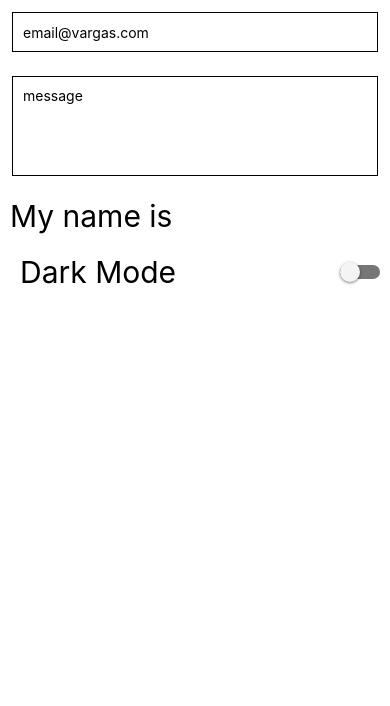
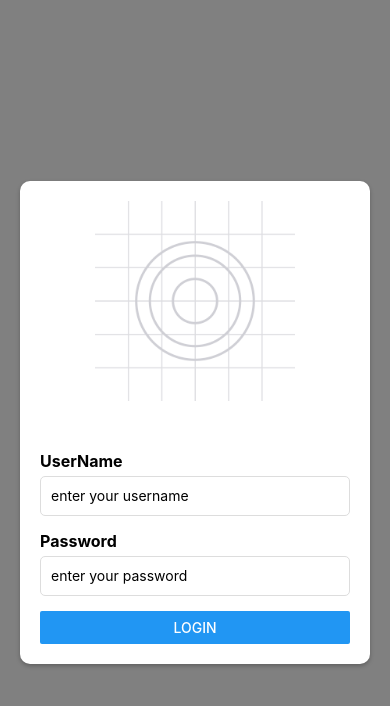
Before and after one commit to Uwihanganyeobed/React-Native-Fundamentals, a React Native app: screen / in a window 390 px wide. Shown: the top 706 px of the page. Built offline with nearby package versions, Linux system fonts and the light colour scheme.

Commit message:
formView

```diff
--- a/App.js
+++ b/App.js
@@ -12,6 +12,7 @@ import {
   Switch
 } from "react-native";
 import { useState } from "react";
+import LoginForm from "./components/LoginForm";
 
 export default function App() {
   const [name,setName]=useState('');
@@ -19,7 +20,7 @@ export default function App() {
   return (
 
   <SafeAreaView style={styles.container}>
-    <TextInput style={styles.input} value={name}onChangeText={setName}
+    {/* <TextInput style={styles.input} value={name}onChangeText={setName}
     placeholder="email@vargas.com"
     autoCorrect={false}
     autoCapitalize="none"
@@ -33,7 +34,8 @@ export default function App() {
     <Switch value={isDarkMode} onValueChange={()=>setisDarkMode((prev)=> !prev)}
     trackColor={{ false: "#767577", true: 'lightblue'}}
     thumbColor="#f4f4f4" />
-    </View>
+    </View> */}
+    <LoginForm/>
   </SafeAreaView>);
 }
 const styles = StyleSheet.create({
--- /dev/null
+++ b/components/LoginForm.jsx
@@ -0,0 +1,69 @@
+import { useState } from "react";
+import { View, Text,Platform,Image,KeyboardAvoidingView, TextInput, Button, StyleSheet } from "react-native";
+export default function LoginForm() {
+  const [username, setUserName] = useState("");
+  const [password, setPassword] = useState("");
+  return (
+    <KeyboardAvoidingView behavior="padding"keyboardVerticalOffset={Platform.OS=='ios'? 100: 0} style={styles.container}>
+      <View style={styles.form}>
+         <Image source={require('../assets/adaptive-icon.png')} style={styles.img} />
+        <Text style={styles.label}>UserName</Text>
+        <TextInput
+          style={styles.input}
+          placeholder="enter your username"
+          value={username}
+          onChangeText={setUserName}
+        />
+        <Text style={styles.label}>Password</Text>
+        <TextInput
+          style={styles.input}
+          placeholder="enter your password"
+          secureTextEntry
+          value={password}
+          onChangeText={setPassword}
+        />
+        <Button title="Login" onPress={() => {}} />
+      </View>
+    </KeyboardAvoidingView>
+  );
+}
+const styles = StyleSheet.create({
+  container: {
+    flex: 1,
+    justifyContent: "center",
+    padding: 20,
+    backgroundColor: "gray",
+  },
+  form: {
+    backgroundColor: "white",
+    padding: 20,
+    borderRadius: 10,
+    shadowColor: "black",
+    shadowOffset: {
+      width: 0,
+      height: 2,
+    },
+    shadowOpacity: 0.25,
+    shadowRadius: 4,
+    elevation: 5,
+  },
+  label: {
+    fontSize: 16,
+    marginBottom: 5,
+    fontWeight: "bold",
+  },
+  input: {
+    height: 40,
+    borderColor: "#ddd",
+    borderWidth: 1,
+    marginBottom: 15,
+    padding: 10,
+    borderRadius: 5,
+  },
+  img:{
+   width: 200,
+   height: 200,
+   alignSelf: 'center',
+   marginBottom: 50
+  }
+});
```
